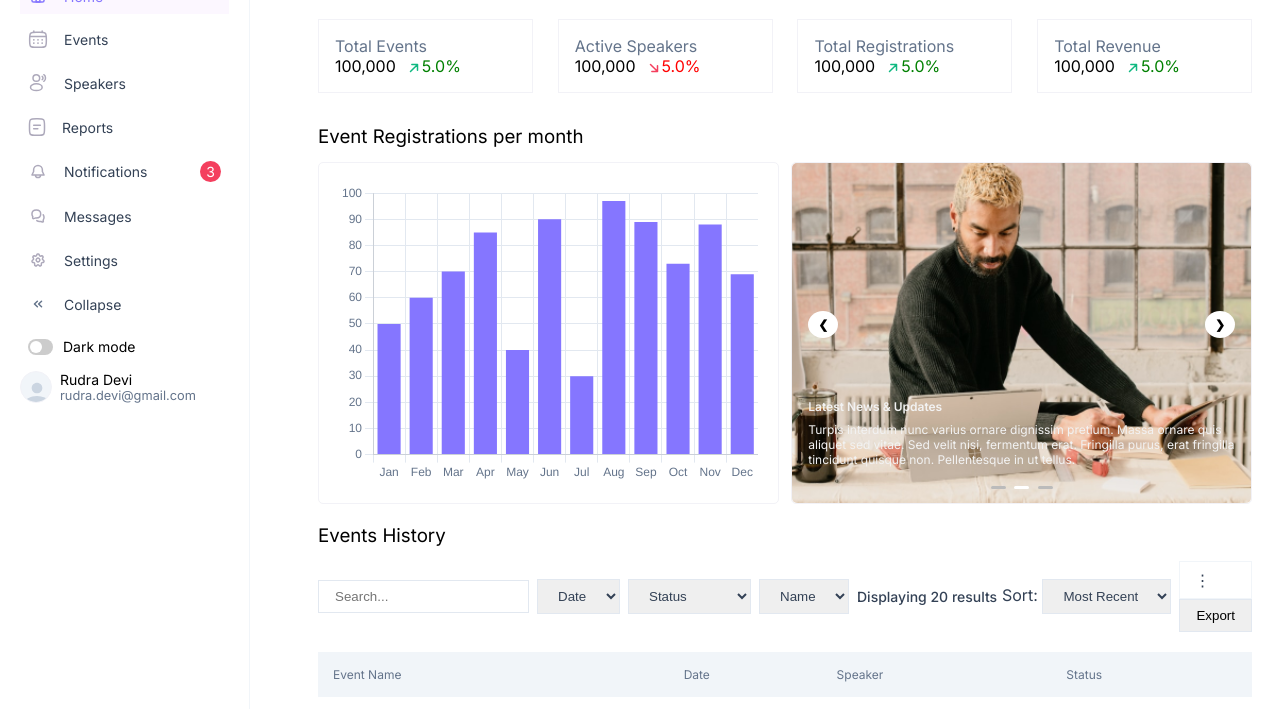
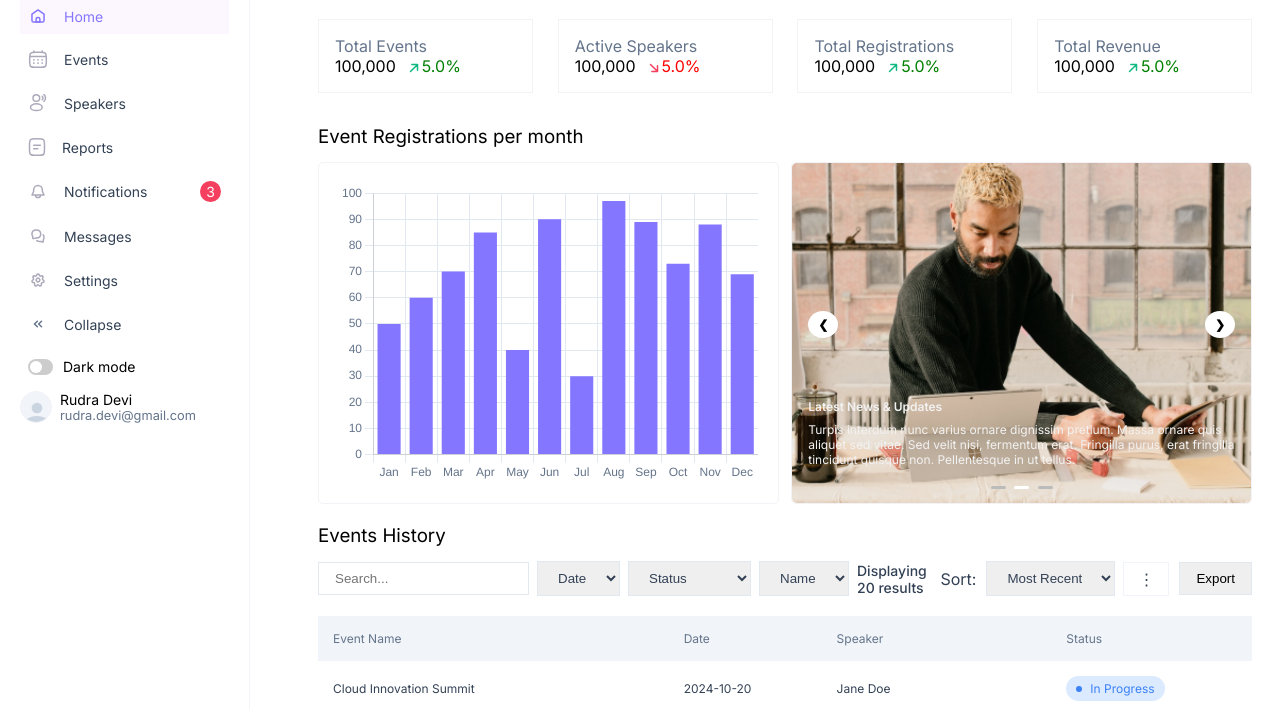
Before and after one commit to Andarson-Brel/Frontend-Technical-test, a plain HTML site: page index.html in a window 1280 px wide. Shown: the part 59-768 px from the top of the page. Drawn offline with nearby package versions, Linux system fonts and the light colour scheme.

Commit message:
adjusted sort-cont gap

```diff
--- a/CSS/styles.css
+++ b/CSS/styles.css
@@ -106,7 +106,9 @@
   margin-left: 100px;
 }
 
-
+.sidebar .logo-section{
+  margin-bottom: 20px;
+}
 
 /* Dark Mode Styles */
 :root.dark-mode {
@@ -211,6 +213,11 @@ color: #fff;
   color: #fff;
 }
 
+.sort-cont{
+  display: flex;
+  align-items: center;
+  gap: 10px;
+}
 /* Ensure that dark mode text color overrides general link or text styling */
 .sidebar.dark-mode .nav-list a,
 body.dark-mode .pagination,
@@ -528,7 +535,6 @@ canvas {
   left: 0;
 }
 
-
 /* Next & previous buttons */
 .prev, .next {
   cursor: pointer;
@@ -689,7 +695,7 @@ thead tr th{
 }
 
 .dots-vertical{
-  padding: 8px 14px;
+  padding: 6px 14px;
   border: 1px solid var(--gray-100);
   cursor: pointer;
 
@@ -697,6 +703,7 @@ thead tr th{
 }
 .dots-vertical:hover{
   background:var(--color-select);
+  color: black;
 }
 .status.completed {
   background-color: var(--color-green-shade);
--- a/Js/Barchart.js
+++ b/Js/Barchart.js
@@ -1,7 +1,7 @@
 // Initialize the chart
 const ctx = document.getElementById('myBarChart').getContext('2d');
 
-// Define a function to update chart tick and grid colors based on dark mode
+// function to update chart tick and grid colors based on dark mode
 function getTickColor() {
     return localStorage.getItem('darkMode') === 'enabled' ? '#ffffff' : '#64748B';
 }
@@ -62,7 +62,7 @@ function updateChartColors() {
     myBarChart.update();  // Update the chart to apply new colors
 }
 
-// Add an event listener to handle the theme change
+// event listener to handle the theme change
 document.getElementById('theme-switch').addEventListener('change', () => {
     updateChartColors();
 });
--- a/Js/Collapsesidnav.js
+++ b/Js/Collapsesidnav.js
@@ -1,4 +1,3 @@
-// scripts.js
 
 document.addEventListener("DOMContentLoaded", () => {
     const collapseButton = document.querySelector(".collapse-btn");
```
